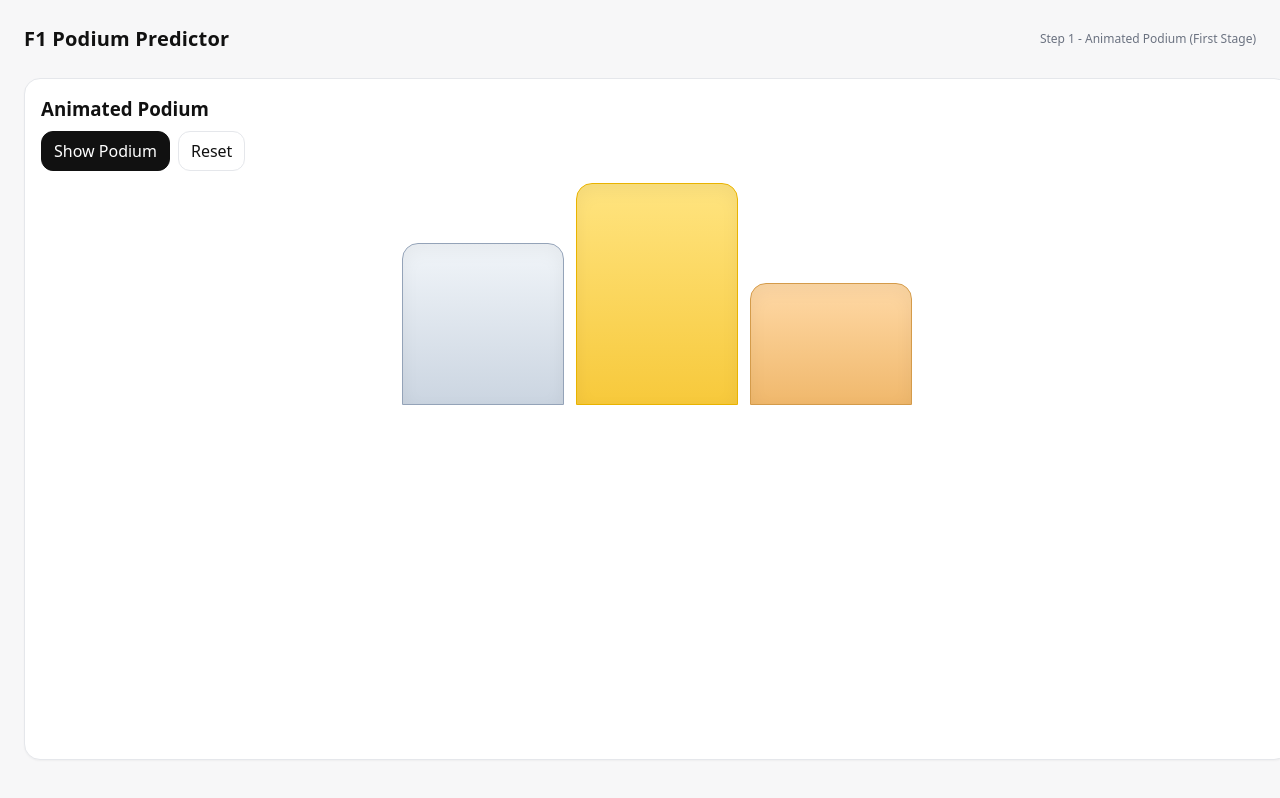
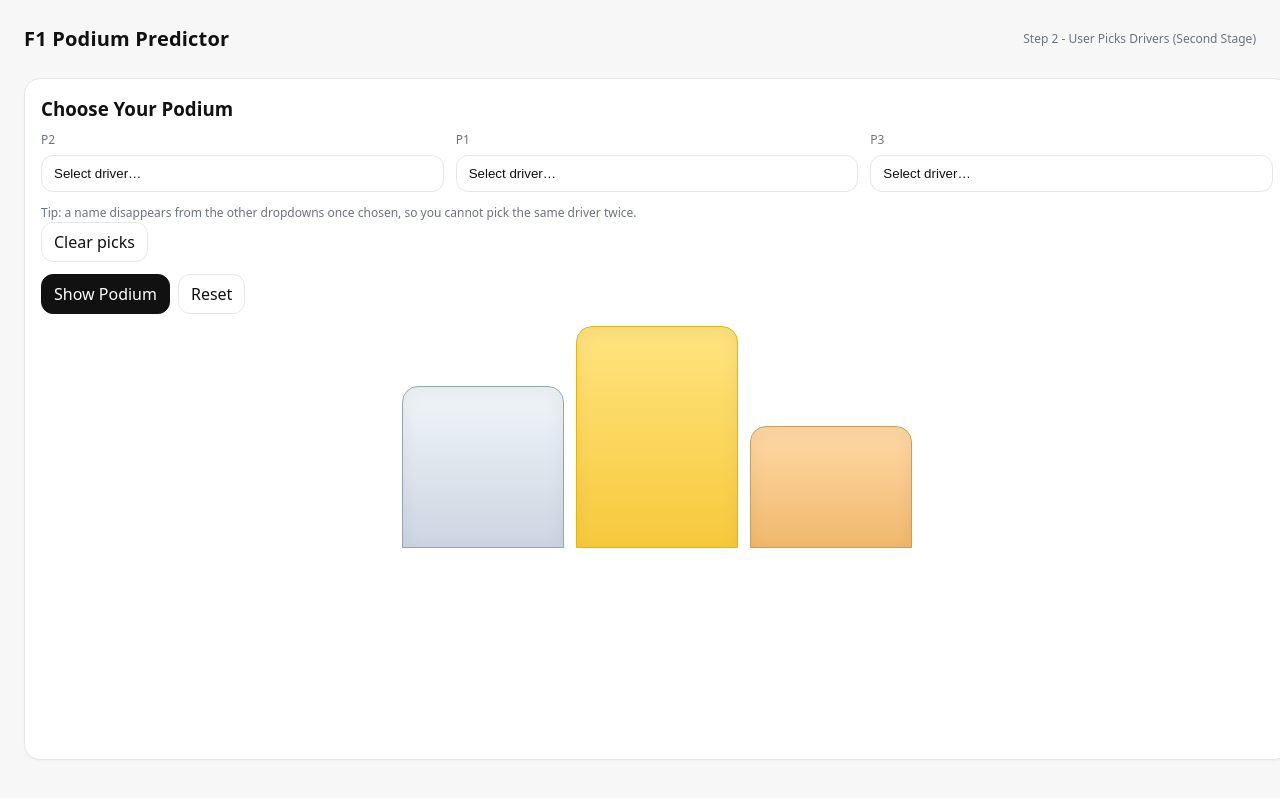
Before and after one commit to younisrajaApplications/f1-podium, a React (Vite) app: page / in a window 1280 px wide. Built offline with nearby package versions, Linux system fonts and the light colour scheme.

Commit message:
Allow user to select top 3 from a mock roster

```diff
--- a/src/App.jsx
+++ b/src/App.jsx
@@ -1,25 +1,45 @@
 import "./styles.css";
 import Podium from "./components/Podium";
+import DriverSelect from "./components/DriverSelect";
+import { useState } from "react";
 
 export default function App() {
-  // Create mock options which will later be replaced with user picks
+  // Create mock roster which will later be replaced
 
-  const userPicks = {
-    1: {name: "Max Verstappen", code: "VER"},
-    2: {name: "Lando Norris", code: "NOR"},
-    3: {name: "Charles Leclerc", code: "LEC"},
-  }
+  const roster = [
+    { id: "ver", name: "Max Verstappen", code: "VER", team: "Red Bull" },
+    { id: "nor", name: "Lando Norris", code: "NOR", team: "McLaren" },
+    { id: "lec", name: "Charles Leclerc", code: "LEC", team: "Ferrari" },
+    { id: "ham", name: "Lewis Hamilton", code: "HAM", team: "Mercedes" },
+    { id: "rus", name: "George Russell", code: "RUS", team: "Mercedes" },
+  ];
+
+  //Picks for the different positions
+
+  const [picks, setPicks] = useState({1: null, 2: null, 3: null,});
+
+  const podiumPicks = {
+    1: picks[1] ? { name: picks[1].name, code: picks[1].code } : null,
+    2: picks[2] ? { name: picks[2].name, code: picks[2].code } : null,
+    3: picks[3] ? { name: picks[3].name, code: picks[3].code } : null,
+  };
+
+  const clear = () => setPicks({1: null, 2: null, 3: null,});
 
   return (
     <div className="page">
       <header className="header">
         <div className="title">F1 Podium Predictor</div>
-        <div className="subtle">Step 1 - Animated Podium (First Stage)</div>
+        <div className="subtle">Step 2 - User Picks Drivers (Second Stage)</div>
       </header>
 
       <section className="card">
-        <h3 style={{ margin: "0 0 8px" }}>Animated Podium</h3>
-        <Podium picks={userPicks} />
+        <h3 style={{ margin: "0 0 8px" }}>Choose Your Podium</h3>
+        <DriverSelect roster={roster} picks={picks} setPicks={setPicks} />
+        <div className="controls">
+          <button className="btn" onClick={clear}>Clear picks</button>
+        </div>
+        <Podium picks={podiumPicks} />
       </section>
     </div>
   );
--- /dev/null
+++ b/src/components/DriverPicker.jsx
@@ -0,0 +1,25 @@
+export default function DriverPicker({
+  label,                 // "Winner" | "P2" | "P3"
+  options,               // [{id, name, code, team}]
+  valueId,               // currently selected option id or ""
+  onChange,              // (id) => void
+  disabledIds = [],      // to prevent duplicates
+}) {
+  return (
+    <div className="select-col">
+      <div className="select-label">{label}</div>
+      <select
+        className="select"
+        value={valueId || ""}
+        onChange={(e) => onChange(e.target.value)}
+      >
+        <option value="">Select driver…</option>
+        {options.map((d) => (
+          <option key={d.id} value={d.id} disabled={disabledIds.includes(d.id)}>
+            {d.name} {d.team ? `— ${d.team}` : ""}
+          </option>
+        ))}
+      </select>
+    </div>
+  );
+}
--- /dev/null
+++ b/src/components/DriverSelect.jsx
@@ -0,0 +1,51 @@
+import DriverPicker from "./DriverPicker";
+
+/**
+ * Props needed:
+ * List of drivers, name, id, code, team
+ * picks - state
+ * setPicks - function to set state
+ */
+
+export default function DriverSelect({roster, picks, setPicks}) {
+    //Disable the ids already chosen
+    const chosen = [picks[1]?.id, picks[2]?.id, picks[3]?.id].filter(Boolean);
+
+    const setPick = (place,id) => {
+        const driver = roster.find((d) => d.id === id) || null;
+        setPicks((prev) => ({...prev, [place]:driver}));
+    }
+
+    return (
+        <>
+            <div className="select-row">
+                {/* Showing inputs in a visual podium order */}
+                <DriverPicker
+                    label="P2"
+                    options={roster}
+                    valueId={picks[2]?.id || ""}
+                    disabledIds={chosen.filter((x) => x !== picks[2]?.id)}
+                    onChange={(id) => setPick(2, id)}
+                />
+                <DriverPicker
+                    label="P1"
+                    options={roster}
+                    valueId={picks[1]?.id || ""}
+                    disabledIds={chosen.filter((x) => x !== picks[1]?.id)}
+                    onChange={(id) => setPick(1, id)}
+                />
+                <DriverPicker
+                    label="P3"
+                    options={roster}
+                    valueId={picks[3]?.id || ""}
+                    disabledIds={chosen.filter((x) => x !== picks[3]?.id)}
+                    onChange={(id) => setPick(3, id)}
+                />
+            </div>
+
+            <div className="helper">
+                Tip: a name disappears from the other dropdowns once chosen, so you cannot pick the same driver twice.
+            </div>
+        </>
+    )
+}
--- a/src/styles.css
+++ b/src/styles.css
@@ -60,3 +60,17 @@ body {
 .place { font-size: 12px; color: #6b7280; margin-bottom: 4px; }
 .name { font-weight: 800; }
 .code { font-size: 11px; letter-spacing: .12em; text-transform: uppercase; color: #374151; }
+
+.select-row { display: grid; grid-template-columns: 1fr 1fr 1fr; gap: 12px; margin-bottom: 12px; }
+.select-col { display: flex; flex-direction: column; gap: 6px; }
+.select-label { font-size: 12px; color: #6b7280; }
+.select {
+  appearance: none;
+  width: 100%;
+  padding: 10px 12px;
+  border: 1px solid #e5e7eb;
+  border-radius: 12px;
+  background: #fff;
+  color: #111;
+}
+.helper { font-size: 12px; color: #6b7280; }
```
